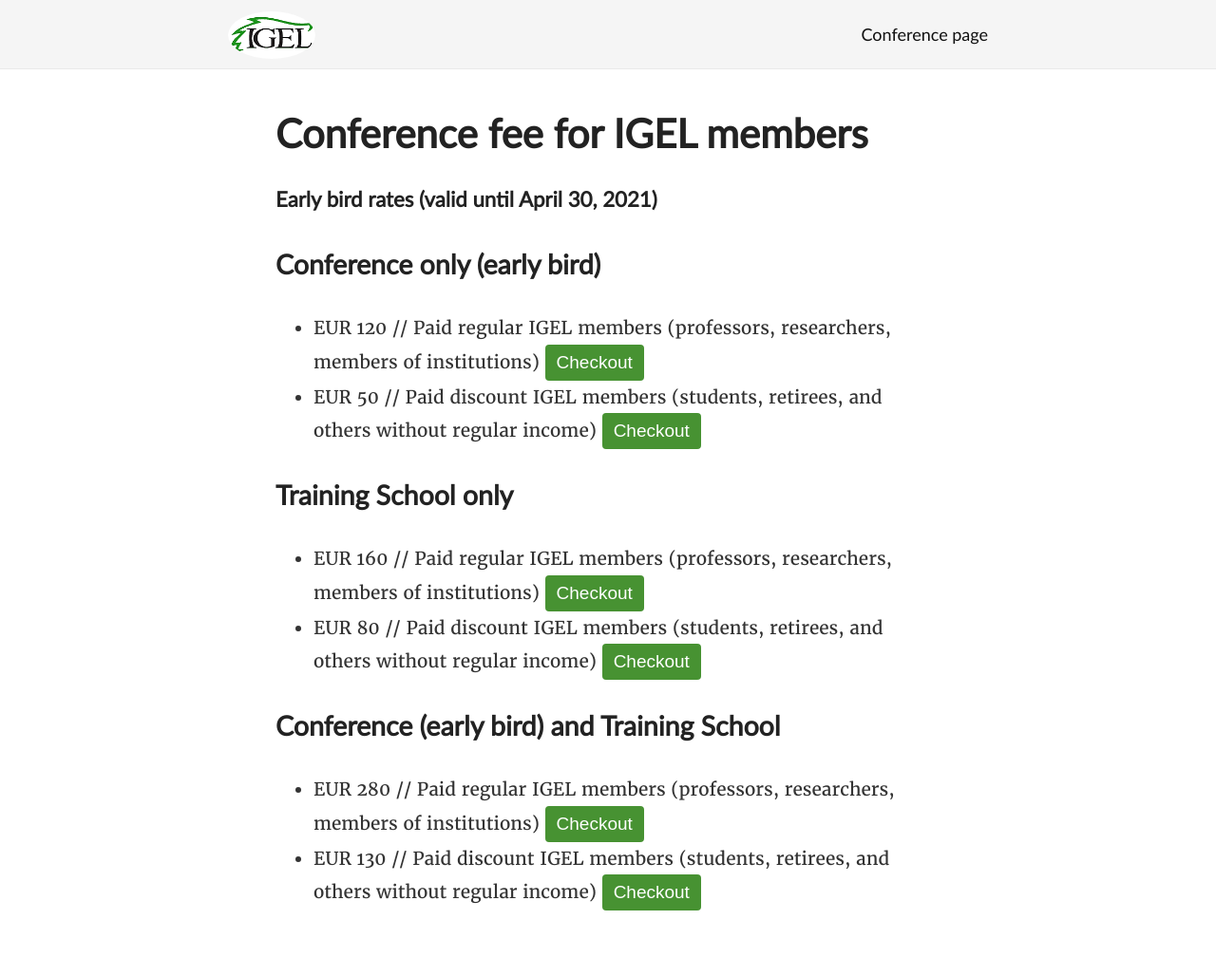
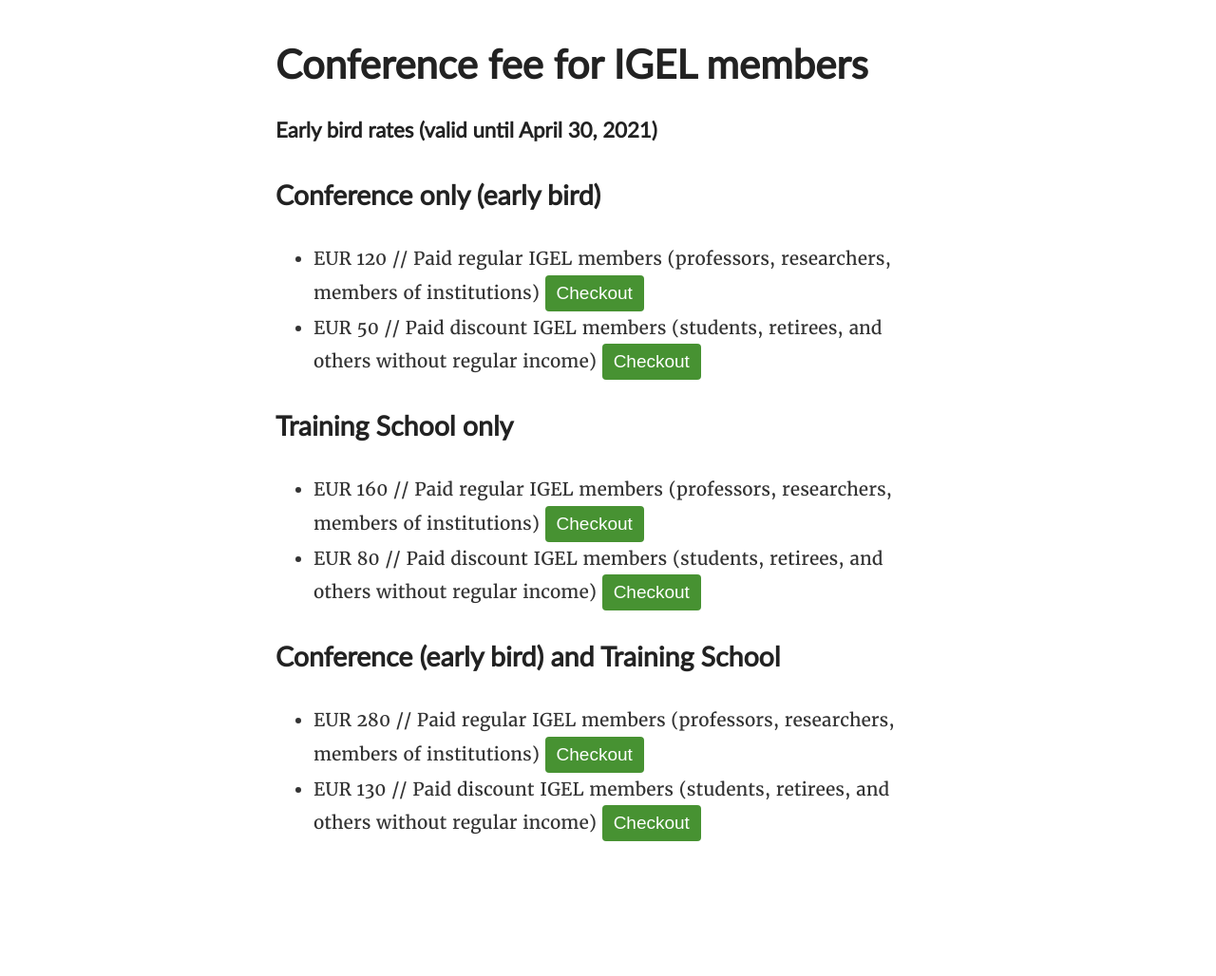
Before and after one commit to IGELsociety/IGEL2021, a plain HTML site: page public/conference_only.html in a window 1280 px wide. Shown: the whole page at 95% size. After the commit the page ends 905 px from the top, so only its background shows below. Drawn offline with Linux system fonts and the light colour scheme; a script that the page names is missing.

Commit message:
cleaning

```diff
--- a/public/conference_only.html
+++ b/public/conference_only.html
@@ -4,22 +4,6 @@
     <meta charset="utf-8">
 <meta name="viewport" content="width=device-width, initial-scale=1.0">
 <meta name="generator" content="Hugo 0.69.2" />
-
-
-<title>IGEL2021 registration</title>
-<meta property="og:title" content="IGEL2021 registration">
-<meta property="og:type" content="website">
-
-
-  <link href='/favicon.ico' rel='icon' type='image/x-icon'/>
-
-
-
-<meta property="description" content="IGEL2021 registration">
-
-
-<link href="/index.xml" rel="alternate" type="application/rss+xml" title="IGEL2021 registration" />
-
 
 
 <link rel="stylesheet" href="/css/fonts.css" media="all">
@@ -30,31 +14,10 @@
 
   </head>
   <body>
-    <div class="wrapper">
-      <header class="header">
-        <nav class="nav">
-  <a href="/" class="nav-logo">
-    <img src="/images/logo.png"
-         width="50"
-         height="50"
-         alt="Logo">
-  </a>
-
-  <ul class="nav-links">
-
-    <li><a href="https://www.liverpool.ac.uk/english/our-events/igel2021/">Conference page</a></li>
-
-  </ul>
-</nav>
-
-      </header>
-
 
 <main class="content" role="main">
 
   <article class="article">
-
-
 
     <h1 class="article-title">Conference fee for IGEL members</h1>
 
@@ -277,11 +240,5 @@
 
 </main>
 
-      <footer class="footer">
-
-      </footer>
-
-    </div>
-
   </body>
 </html>
```
Also changed, not shown: public/membership.html (+0 -41 lines).
